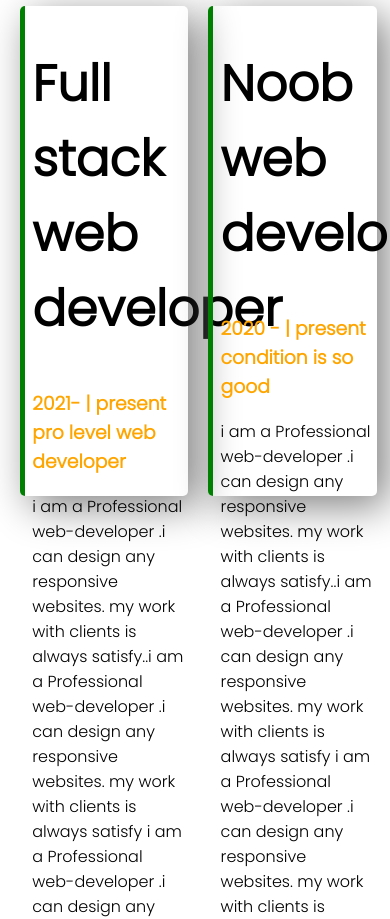
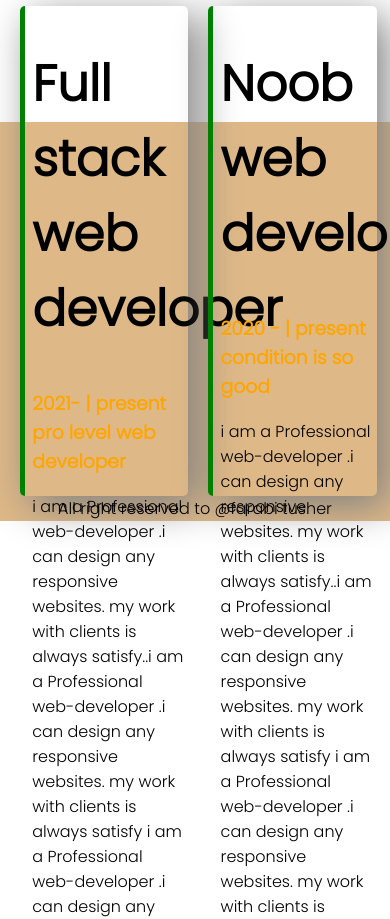
Before and after one commit to farabitusher/recreate-first-potfolio, a plain HTML site: page index.html in a window 390 px wide. Shown: the part 2020-2939 px from the top of the page. Drawn offline with Linux system fonts and the light colour scheme.

Commit message:
finised my not responsive webpage

```diff
--- a/index.html
+++ b/index.html
@@ -60,6 +60,9 @@
             <p>i am a Professional web-developer .i can design any responsive websites. my work with clients is always satisfy..i am a Professional web-developer .i can design any responsive websites. my work with clients is always satisfy i am a Professional web-developer .i can design any responsive websites. my work with clients is always satisfy i am a Professional web-developer .i can design any responsive websites. my work with clients is always satisfy</p>
         </div>
     </section>
+    <footer>
+        All right reserved to @farabi tusher
+    </footer>
 
 
 
--- a/style.css
+++ b/style.css
@@ -63,3 +63,8 @@ font-family: 'Poppins', sans-serif;
 #fancy{
     border-left: 5px solid green;
 }
+footer{
+    text-align: center;
+    color: rgb(0, 0, 0);
+    background-color: burlywood;
+}
```
